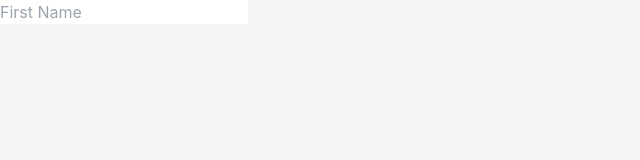
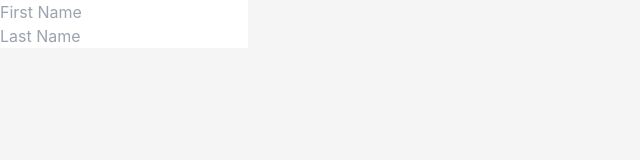
Before and after one commit to Mini-GT/meme-generator, a React (Vite) app: page / in a window 1280 px wide. Shown: the top 160 px of the page, without its empty margins (0-640 px from the left). Built offline with nearby package versions, Linux system fonts and the light colour scheme.

Commit message:
fixed reference

```diff
--- a/src/main.tsx
+++ b/src/main.tsx
@@ -9,12 +9,13 @@ import { createRoot } from 'react-dom/client'
 // import App from './challenges/passingStateAsProps/App'
 // import App from './challenges/boxesChallenge/App'
 // import Page from './challenges/conditionalRendering/Part 2/Page'
-import Form from './testing/components/Form'
+// import Form from './testing/components/Form'
+import FormInput from './challenges/formInput/part 2/Input'
 import './index.css'
 
 createRoot(document.getElementById('root')!).render(
   <StrictMode>
     {/* <App darkMode={false} /> */}
-    <Form />
+    <FormInput />
   </StrictMode>,
 )
```
